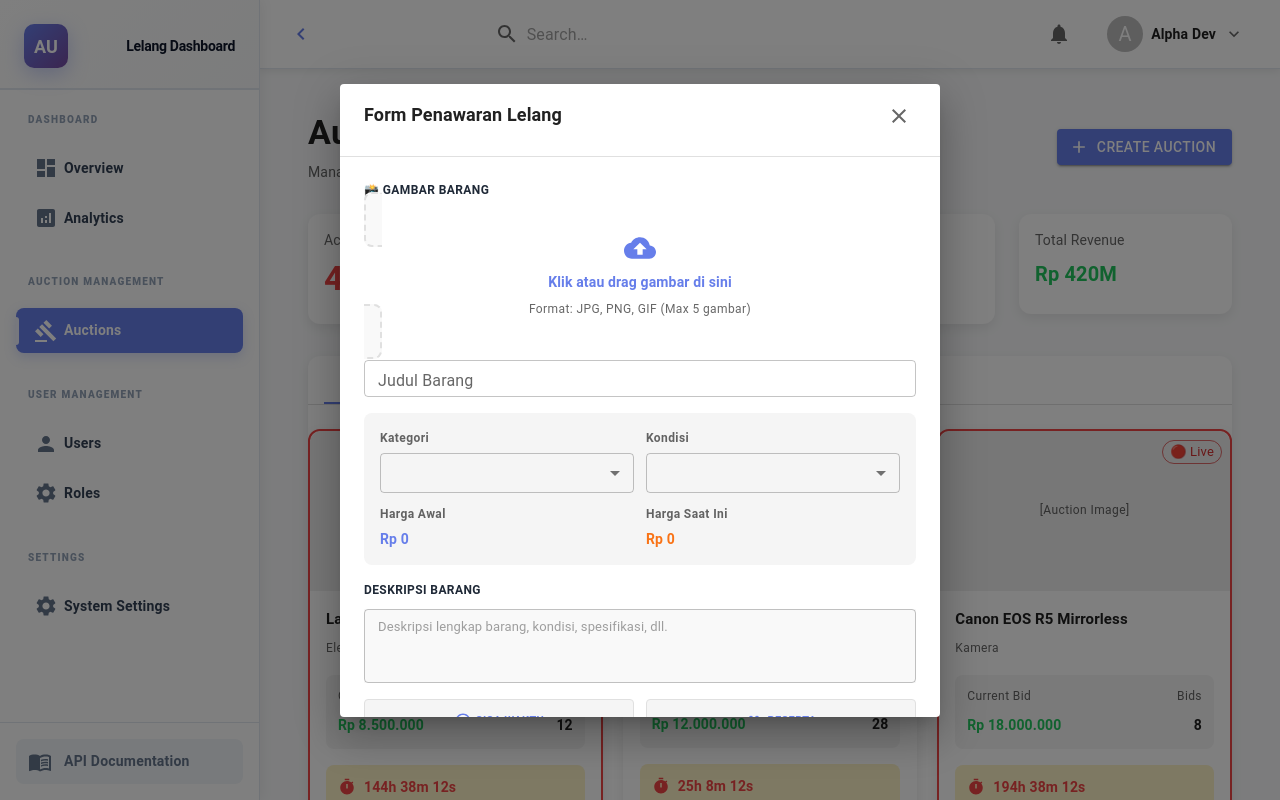
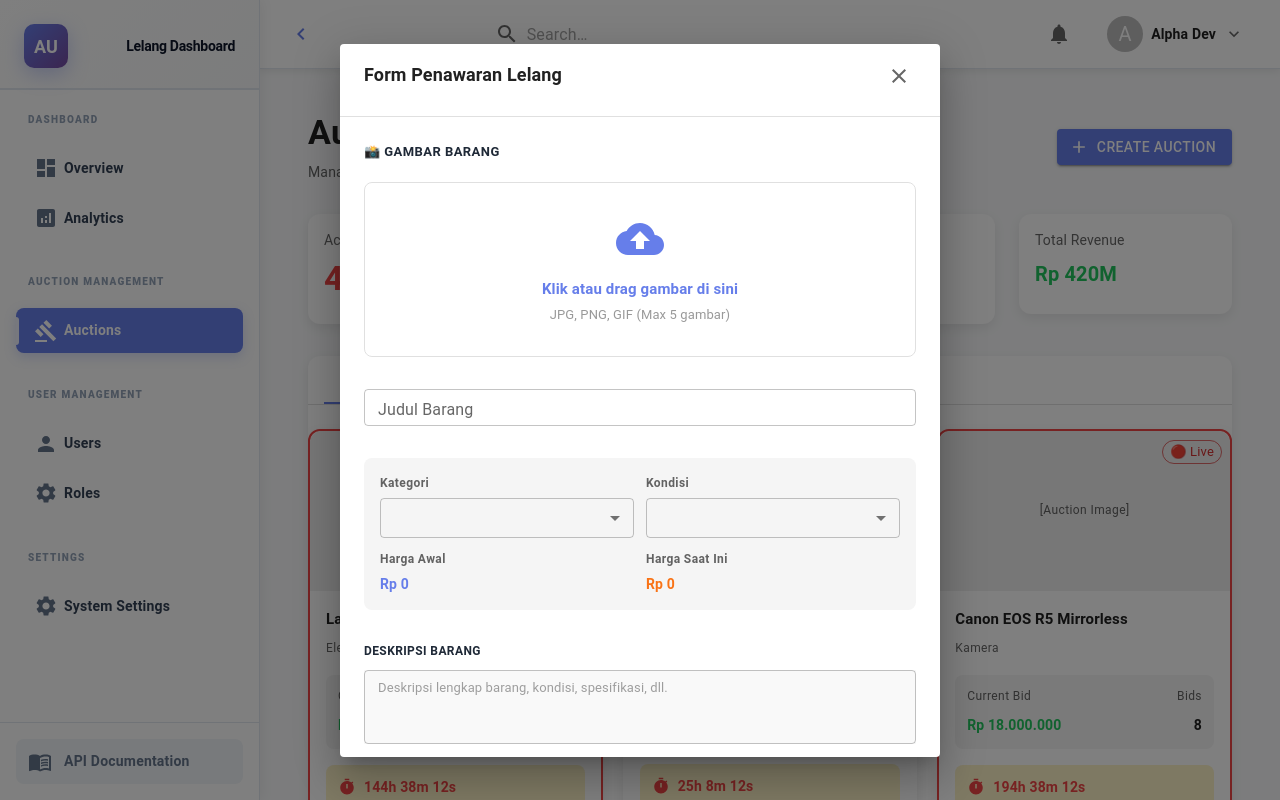
Before and after one commit to alpha-team-ops/lelang-app, a React (Vite) app: page /admin/auctions in a window 1280 px wide. Both pictures are taken after a click on the button "CREATE AUCTION". Shown: the top 800 px of the page. Built offline with nearby package versions, Linux system fonts and the light colour scheme.

Commit message:
fix: reduce spacing - Stack spacing 5->4 and image box mb 4->3

```diff
--- a/src/pages/admin/auctions/CreateAuctionModal.tsx
+++ b/src/pages/admin/auctions/CreateAuctionModal.tsx
@@ -282,29 +282,29 @@ const CreateAuctionModal: React.FC<CreateAuctionModalProps> = ({ open, onClose,
         </Button>
       </DialogTitle>
 
-      <DialogContent sx={{ pb: 3, px: 3, maxHeight: '70vh', overflowY: 'auto', '&.MuiDialogContent-root': { pt: 3 } }}>
-        <Stack spacing={2}>
+      <DialogContent sx={{ pb: 3, px: 3, maxHeight: '80vh', overflowY: 'auto', '&.MuiDialogContent-root': { pt: 3 } }}>
+        <Stack spacing={4}>
           {/* Section 0: Gambar Barang */}
-          <Box>
-            <Typography variant="caption" sx={{ fontWeight: 700, display: 'block', mb: 1, color: '#1f2937' }}>
+          <Box sx={{ mb: 3 }}>
+            <Typography variant="caption" sx={{ fontWeight: 700, display: 'block', mb: 2.5, color: '#1f2937', fontSize: '13px' }}>
               📸 GAMBAR BARANG
             </Typography>
             <Box
+              component="label"
               sx={{
-                border: '2px dashed #e0e0e0',
+                display: 'block',
+                border: '1px solid #e0e0e0',
                 borderRadius: '8px',
-                p: 2,
-                textAlign: 'center',
                 cursor: 'pointer',
                 transition: 'all 0.3s ease',
-                bgcolor: '#f9f9f9',
                 '&:hover': {
                   borderColor: '#667eea',
-                  bgcolor: '#f0f4ff',
+                  boxShadow: '0 4px 12px rgba(102, 126, 234, 0.15)',
+                  bgcolor: '#f9f9f9',
                 },
               }}
-              component="label"
             >
+              <Box sx={{ py: 3, px: 3, textAlign: 'center' }}>
                 <input
                   type="file"
                   multiple
@@ -312,14 +312,17 @@ const CreateAuctionModal: React.FC<CreateAuctionModalProps> = ({ open, onClose,
                   onChange={handleImageUpload}
                   style={{ display: 'none' }}
                 />
-              <Box sx={{ display: 'flex', flexDirection: 'column', alignItems: 'center', gap: 1 }}>
-                <CloudUploadIcon sx={{ fontSize: '32px', color: '#667eea' }} />
-                <Typography variant="body2" sx={{ fontWeight: 600, color: '#667eea' }}>
+                <Box sx={{ display: 'flex', flexDirection: 'column', alignItems: 'center', gap: 2, py: 1 }}>
+                  <CloudUploadIcon sx={{ fontSize: '48px', color: '#667eea' }} />
+                  <Box sx={{ textAlign: 'center' }}>
+                    <Typography sx={{ fontWeight: 600, color: '#667eea', fontSize: '15px', lineHeight: 1.4 }}>
                       Klik atau drag gambar di sini
                     </Typography>
-                <Typography variant="caption" color="textSecondary">
-                  Format: JPG, PNG, GIF (Max 5 gambar)
+                    <Typography sx={{ color: '#999', fontSize: '13px', lineHeight: 1.4, mt: 0.75 }}>
+                      JPG, PNG, GIF (Max 5 gambar)
                     </Typography>
+                  </Box>
+                </Box>
               </Box>
             </Box>
 
```
Lines whose indentation alone changed are shown as unchanged.
